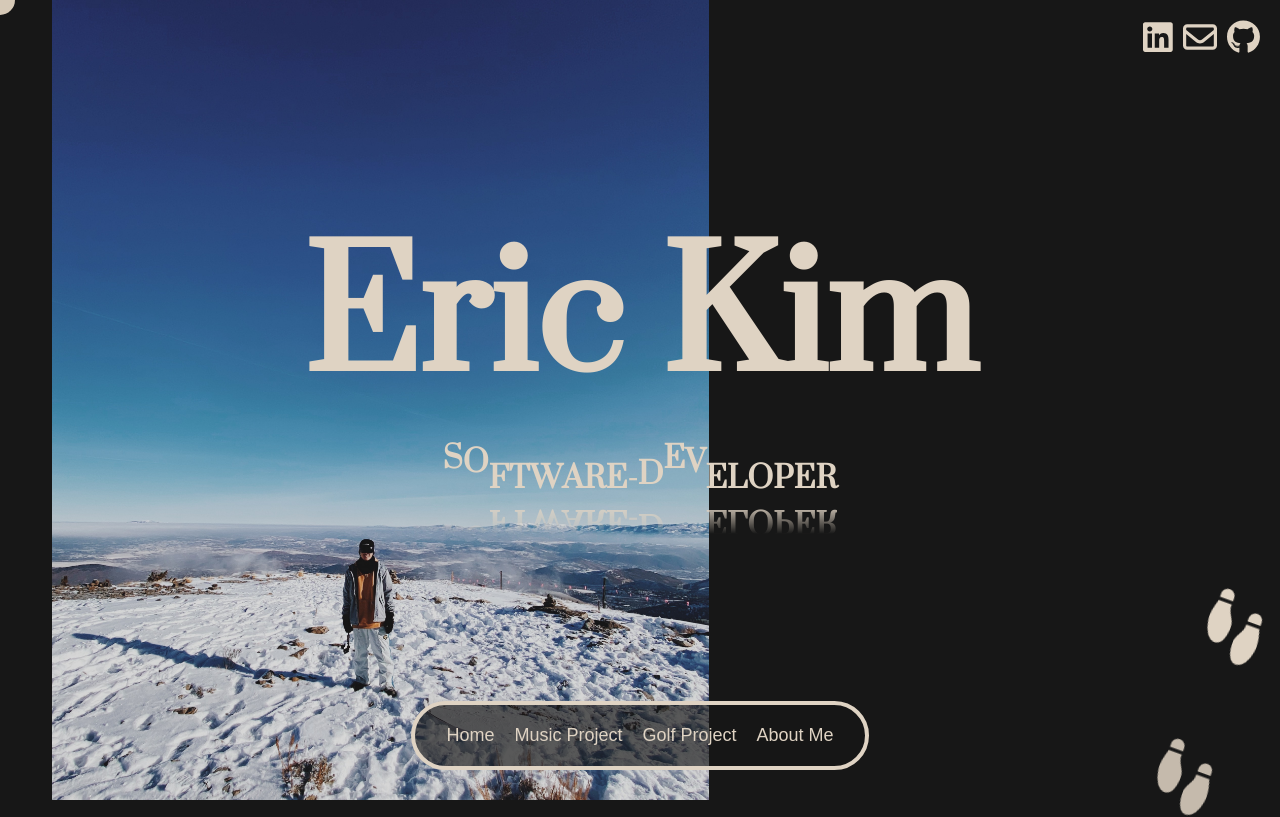
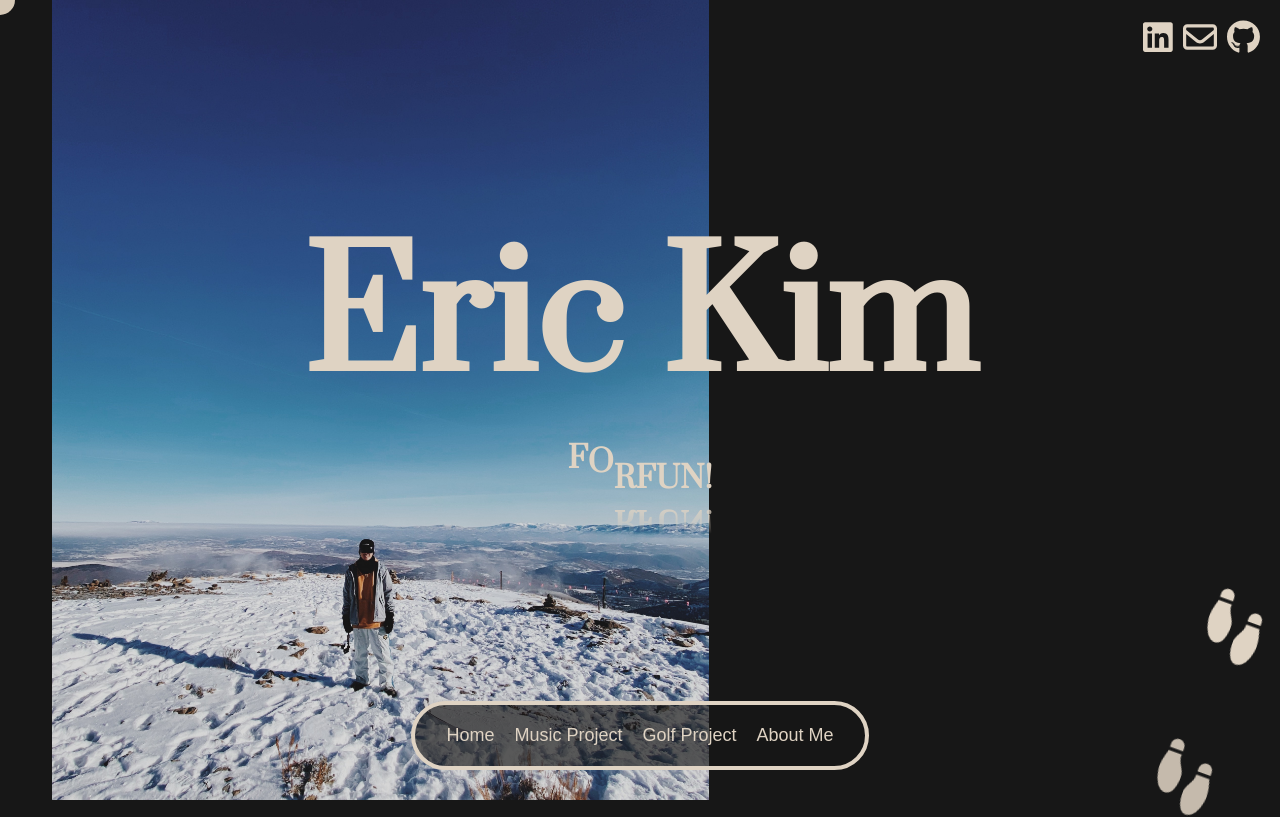
Before and after one commit to ekim1243/portfolio, a React (Create React App) app: page / in a window 1280 px wide. Shown: the top 817 px of the page. Built offline with nearby package versions, Linux system fonts and the light colour scheme; a web font is replaced by a local one.

Commit message:
Update Main.js
Change the main title from software developer to for fun!

```diff
--- a/src/components/Main.js
+++ b/src/components/Main.js
@@ -9,24 +9,14 @@ import { faEnvelope } from "@fortawesome/free-regular-svg-icons";
 
 const Main = () => {
   const letters = [
-    "S",
+    "F",
     "o",
-    "f",
-    "t",
-    "w",
-    "a",
     "r",
-    "e",
-    "-",
-    "D",
-    "e",
-    "v",
-    "e",
-    "l",
-    "o",
-    "p",
-    "e",
-    "r",
+    " ",
+    "F",
+    "u",
+    "n",
+    "!",
   ];
 
   const renderLetters = () => {
```
